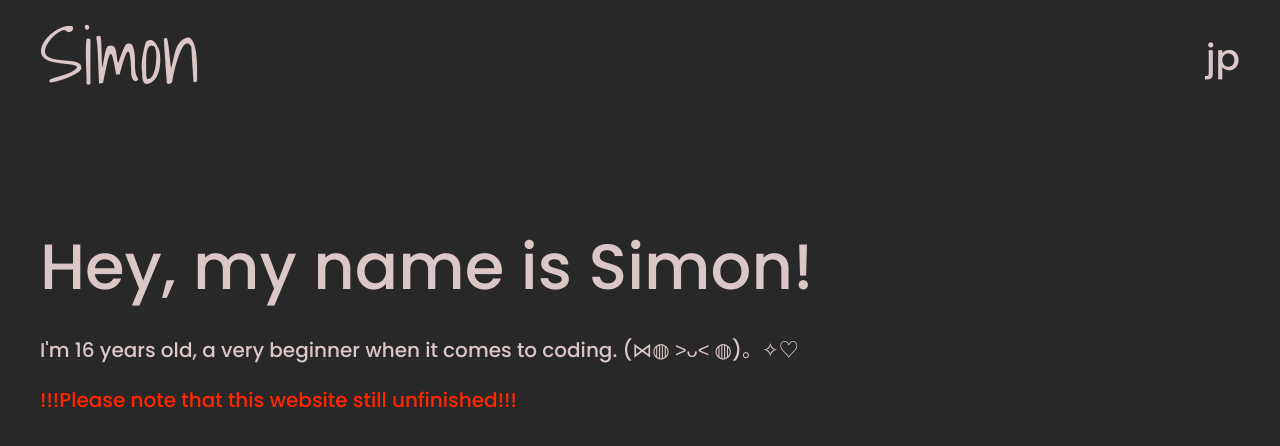
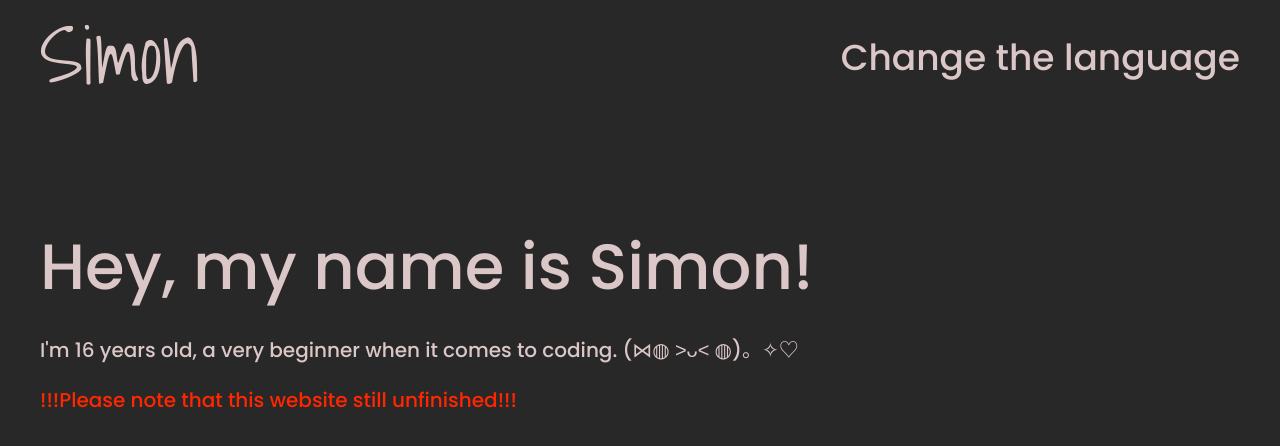
Before and after one commit to simdesu/simdesu.github.io, a website: page index-en.html in a window 1280 px wide. Drawn offline with Linux system fonts and the light colour scheme.

Commit message:
Update the language redirects

```diff
--- a/index-en.html
+++ b/index-en.html
@@ -13,7 +13,7 @@
 <header class="flex">
     <p class="header-text">Simon</p>
     <ul class="header-ul">
-        <li class="header-ul"><a href="index-jp.html">jp</a></li>
+        <li class="header-ul"><a href="index.html">Change the language</a></li>
     </ul>
 </header>
 
```
Also changed, not shown: index-jp.html (+2 -2 lines).
